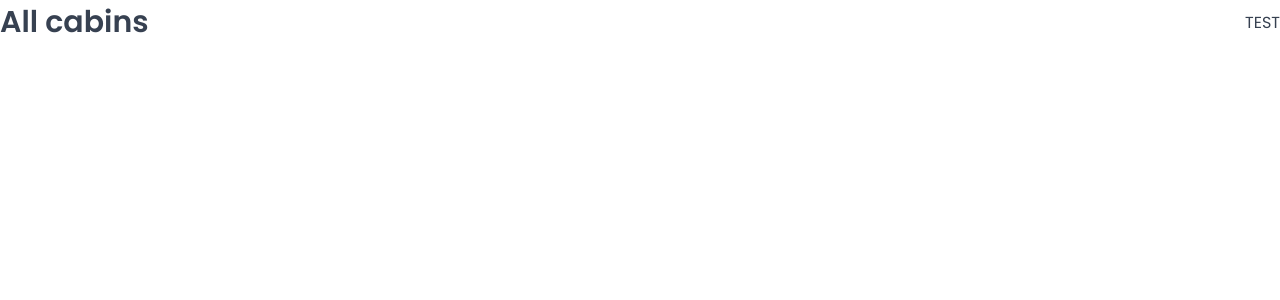
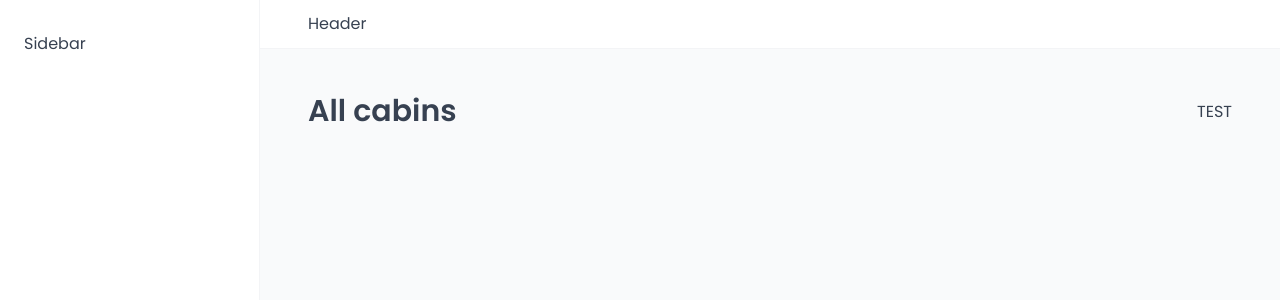
Before and after one commit to greatHannahV/hotel-booking, a React (Vite) app: page /cabins in a window 1280 px wide. Shown: the top 300 px of the page. Built offline with nearby package versions, Linux system fonts and the light colour scheme; a web font is replaced by a local one.

Commit message:
made a layout

```diff
--- a/src/App.jsx
+++ b/src/App.jsx
@@ -8,12 +8,14 @@
 import Settings from './pages/Settings'
 import PageNotFound from './pages/PageNotFound'
 import GlobalStyles from './styles/GlobalStyles'
+import AppLayout from './ui/AppLayout'
 function App() {
   return (
     <>
       <GlobalStyles />
       <BrowserRouter>
         <Routes>
+          <Route element={<AppLayout />}>
             <Route index element={<Navigate replace to="dashboard" />} />
             <Route path="dashboard" element={<Dashboard />} />
             <Route path="bookings" element={<Bookings />} />
@@ -21,6 +23,8 @@
             <Route path="users" element={<Users />} />
             <Route path="settings" element={<Settings />} />
             <Route path="account" element={<Account />} />
+          </Route>
+
           <Route path="login" element={<Login />} />
           <Route path="*" element={<PageNotFound />} />
         </Routes>
--- /dev/null
+++ b/src/ui/AppLayout.jsx
@@ -0,0 +1,28 @@
+import { Outlet } from 'react-router-dom'
+import Header from './Header'
+import Sidebar from './Sidebar'
+import styled from 'styled-components'
+
+const Main = styled.main`
+  background-color: var(--color-grey-50);
+  padding: 4rem 4.8rem 6.4rem;
+`
+const StyledAppLayout = styled.div`
+  display: grid;
+  grid-template-columns: 26rem 1fr;
+  grid-template-rows: auto 1fr;
+  height: 100vh;
+`
+function AppLayout() {
+  return (
+    <StyledAppLayout>
+      <Header />
+      <Sidebar />
+      <Main>
+        <Outlet />
+      </Main>
+    </StyledAppLayout>
+  )
+}
+
+export default AppLayout
--- /dev/null
+++ b/src/ui/Header.jsx
@@ -0,0 +1,12 @@
+import styled from 'styled-components'
+
+const StyledHeader = styled.header`
+  background-color: var(--color-grey-0);
+  padding: 1.2rem 4.8rem;
+  border-bottom: 1px solid var(--color-grey-100);
+`
+function Header() {
+  return <StyledHeader>Header</StyledHeader>
+}
+
+export default Header
--- /dev/null
+++ b/src/ui/Sidebar.jsx
@@ -0,0 +1,15 @@
+import styled from 'styled-components'
+
+const StyledSidebar = styled.aside`
+  background-color: var(--color-grey-0);
+  padding: 3.2rem 2.4rem;
+  border-right: 1px solid var(--color-grey-100);
+
+  grid-row: 1/-1;
+`
+
+function Sidebar() {
+  return <StyledSidebar>Sidebar</StyledSidebar>
+}
+
+export default Sidebar
```
Lines whose indentation alone changed are shown as unchanged.
